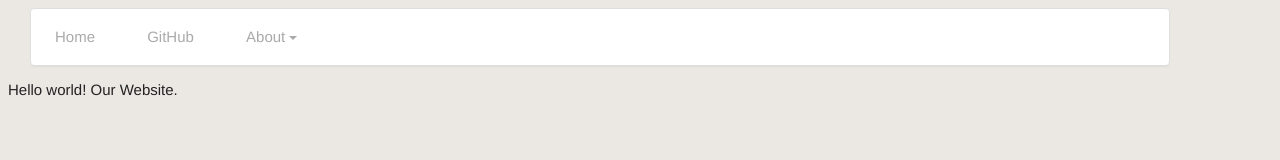
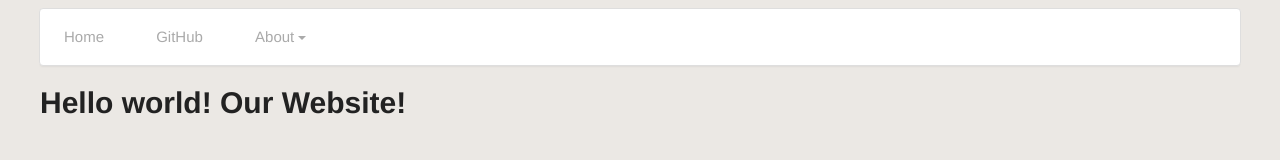
Before and after one commit to bmalum/WebInfo, a plain HTML site: page index.html in a window 1280 px wide. Drawn offline with Linux system fonts and the light colour scheme.

Commit message:
Added some Beauty

```diff
--- a/CSS/style.css
+++ b/CSS/style.css
@@ -4,6 +4,11 @@ body {
   font-family: "HelveticaNeue-Light", "Helvetica Neue Light", "Helvetica Neue", Helvetica, Arial, "Lucida Grande", sans-serif;
   font-weight: 300;
   font-size: 15px;
+}
+
+.wrapper {
+  margin: auto;
+  width: 1200px;
 }
 
 nav {
@@ -13,9 +18,9 @@ nav {
   box-shadow: 0 2px 2px -1px rgba(0, 0, 0, 0.055);
   color: #888;
   display: block;
-  margin: 8px 22px 8px 22px;
+  margin: auto;
   overflow: hidden;
-  width: 90%;
+  width: 1200px;
 }
 
   nav ul {
--- a/index.html
+++ b/index.html
@@ -36,7 +36,9 @@
             </ul>
         </nav>
 
+        <div class="wrapper">
+        <header><h1>Hello world! Our Website!</h1></header>
+        </div>
 
-        <p>Hello world! Our Website.</p>
     </body>
 </html>
```
Lines whose indentation alone changed are shown as unchanged.
